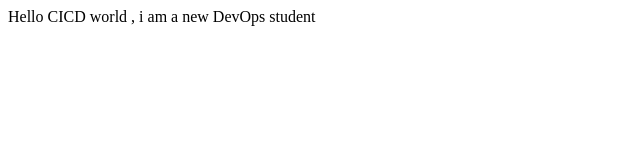
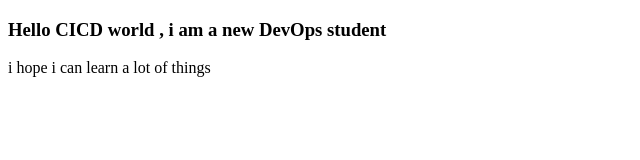
Before and after one commit to FirasMosbahi/devops-lab-1, a plain HTML site: page index.html in a window 1280 px wide. Shown: the whole page, without its empty margins (0-640 px from the left). Drawn offline with Linux system fonts and the light colour scheme.

Commit message:
some changes

```diff
--- a/index.html
+++ b/index.html
@@ -1,13 +1,18 @@
 <!DOCTYPE html>
 <html lang="en">
+
 <head>
     <meta charset="UTF-8">
     <meta name="viewport" content="width=device-width, initial-scale=1.0">
-    <link href="./style.css" rel="stylesheet" >
+    <link href="./style.css" rel="stylesheet">
     <title>Document</title>
 </head>
+
 <body>
-    Hello CICD world , i am a new DevOps student
+    <h3>Hello CICD world , i am a new DevOps student</h3>
+    i hope i can learn a lot of things
+    <br>
 </body>
 <script src="index.js"></script>
+
 </html>
```
Also changed, not shown: text.txt.
